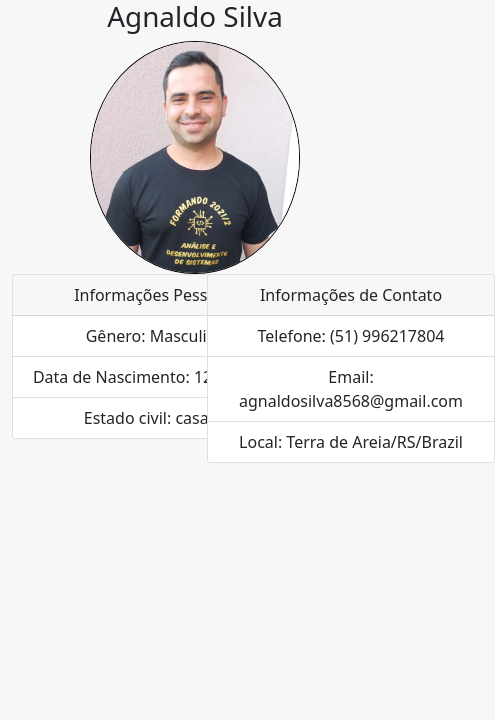
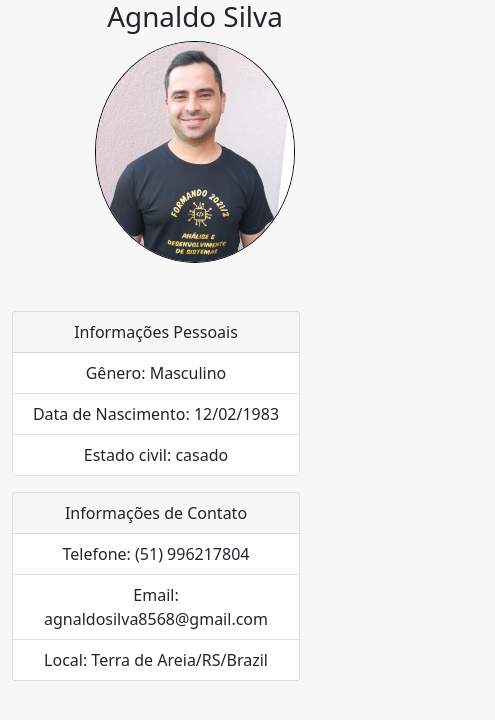
Before and after one commit to silvaagnaldo/curriculo, a plain HTML site: page index.html in a window 390 px wide. Shown: the whole page, 495 px wide, since content can reach past the window. Drawn offline with nearby package versions, Linux system fonts and the light colour scheme.

Commit message:
atualização 15/12/2021

```diff
--- a/assets/css/style.css
+++ b/assets/css/style.css
@@ -1,6 +1,6 @@
 .foto-perfil{
     border-radius: 100%;
-    max-width: 210px;
+    max-width: 200px;
     border: 1px solid black;
 }
 body{
--- a/index.html
+++ b/index.html
@@ -12,7 +12,7 @@
 </head>
 <body>
     <div class="container">
-        <div class="row">
+        <div class="row mb-5">
             <div class="col-12 text-center">
                 <section>
                     <h1>Agnaldo Silva</h1>
@@ -21,7 +21,7 @@
             </div>
         </div>
         <div class="row">
-            <div class="col-6 text-center">
+            <div class="col-md-6 text-center mb-3 mb-md-0">
 
                 <div class="card" style="width: 18rem;">
                     <div class="card-header">
@@ -35,7 +35,7 @@
                   </div>
             </div>
 
-            <div class="col-6 text-center">
+            <div class="col-md-6 text-center">
 
                 <div class="card" style="width: 18rem;">
                     <div class="card-header">
```
